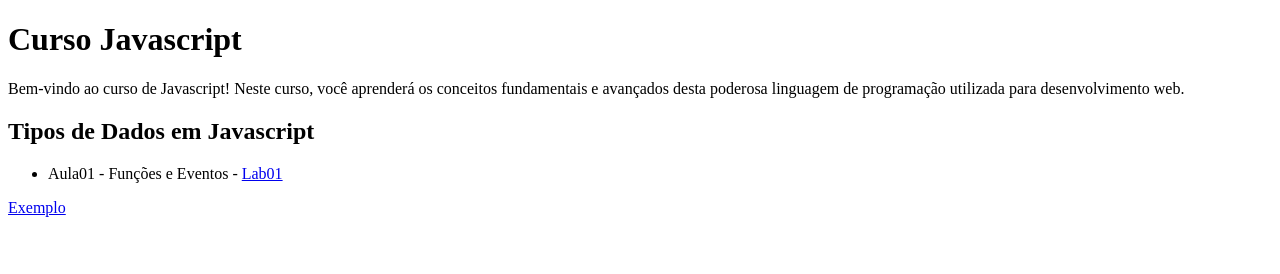
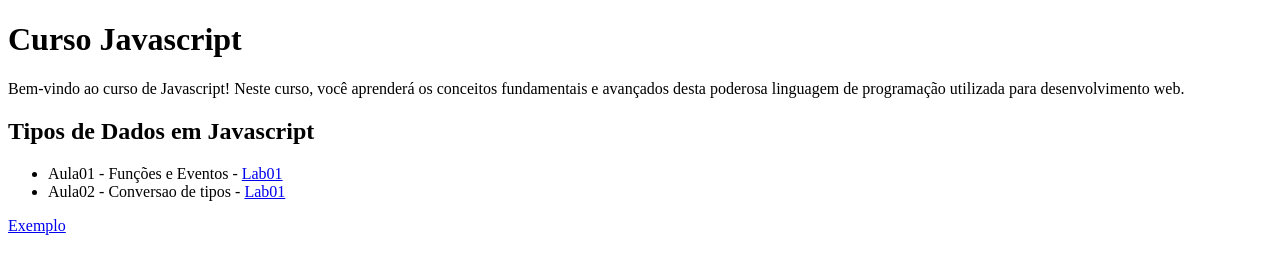
Before and after one commit to danielcs-prof/cmp1069-A01, a plain HTML site: page index.html in a window 1280 px wide. Drawn offline with Linux system fonts and the light colour scheme.

Commit message:
Index.html na pasta raiz

```diff
--- a/aula01/aula01.html
+++ b/index.html
@@ -17,7 +17,8 @@
         </p>
     <h2>Tipos de Dados em Javascript</h2>
     <ul>
-        <li>Aula01 - Funções e Eventos - <a href="./lab01.html">Lab01</a></li>
+        <li>Aula01 - Funções e Eventos - <a href="./aula01/lab01.html">Lab01</a></li>
+        <li>Aula02 - Conversao de tipos - <a href="./aula02/lab02.html">Lab01</a></li>
     </ul>
     <a href="./form.html">Exemplo</a>
 
```
